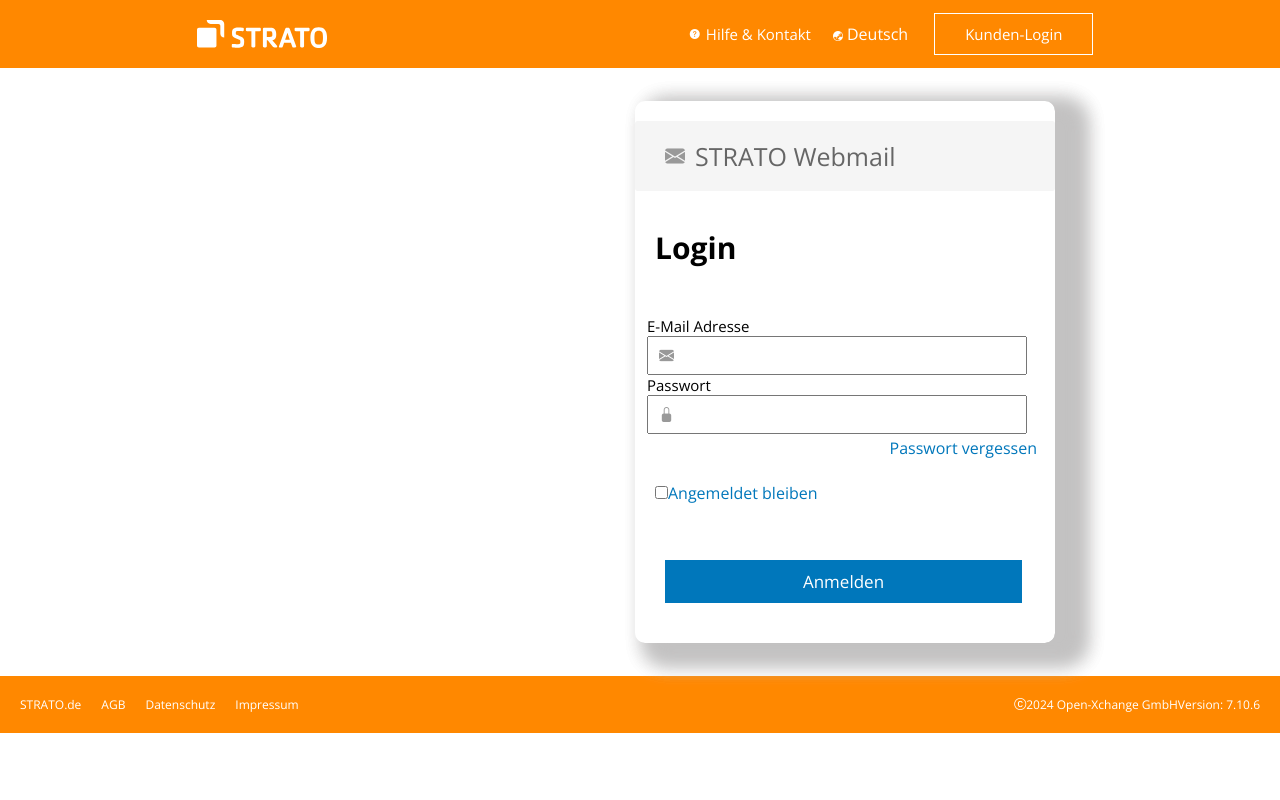
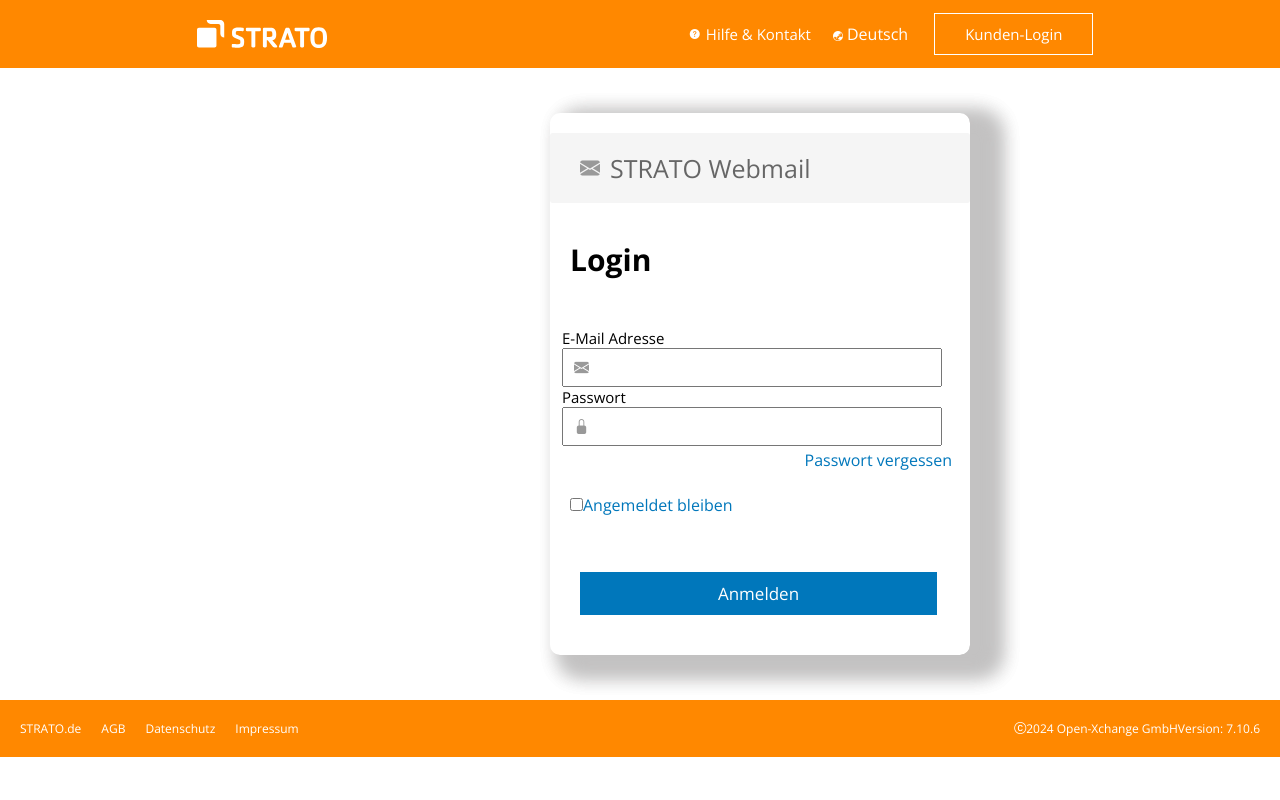
Before and after one commit to uyiplay44/stratocheck, a Flask app: page / in a window 1280 px wide. Run offline with Flask 3, Linux system fonts and the light colour scheme.

Commit message:
adjust correction

```diff
--- a/static/css/style.css
+++ b/static/css/style.css
@@ -86,10 +86,10 @@
   justify-content: center;
   position: relative;
   left: 550px;
-  margin: 33px 0;
+  margin: 45px 0;
   width: 420px;
   height: 542px;
-  margin-left: 85px;
+  margin-right: 100px;
   box-shadow: 20px 10px 20px 10px #c3c2c2, 20px 10px 20px 10px #c3c2c2;
   box-sizing: border-box;
   gap: 1rem;
```
